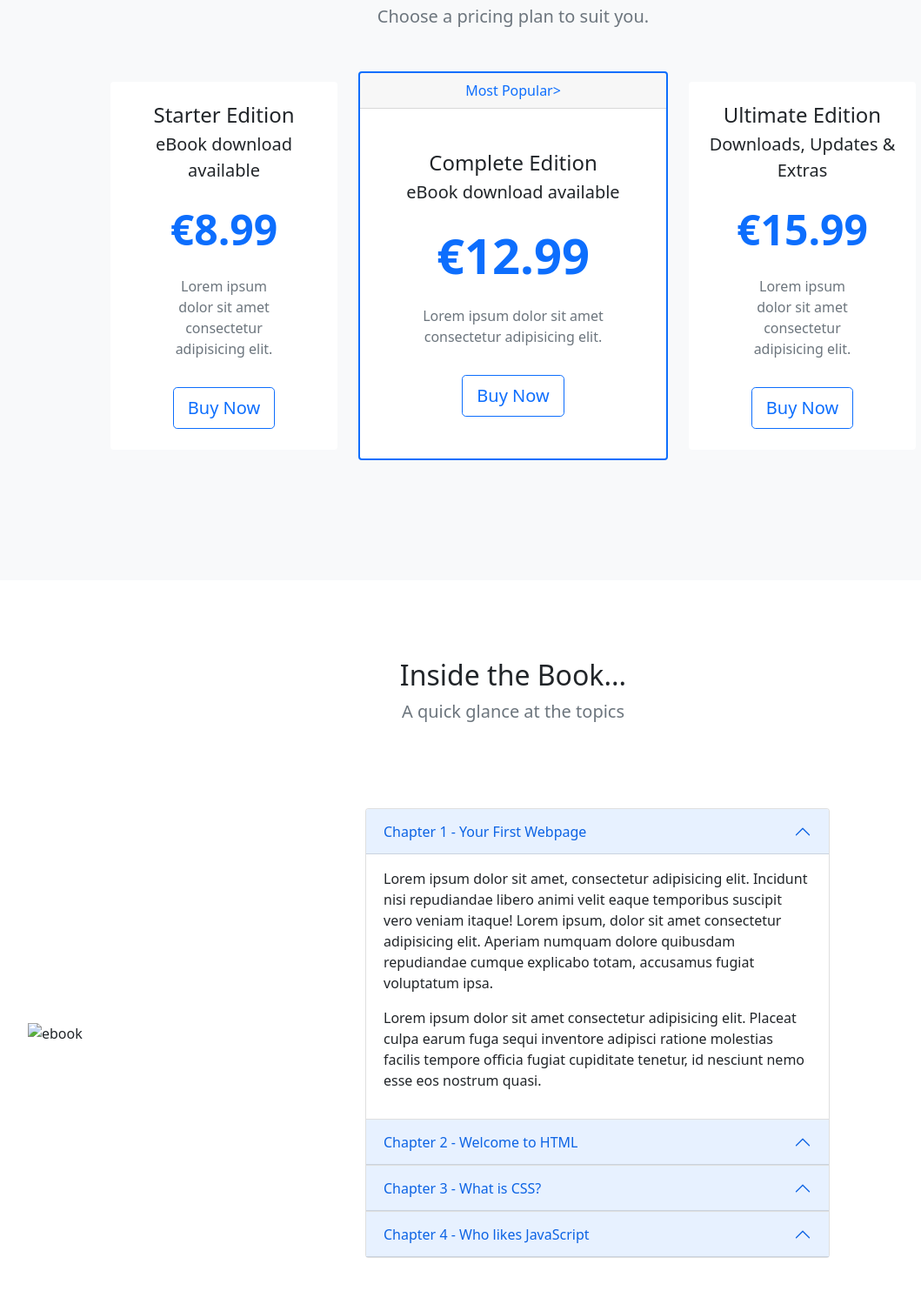
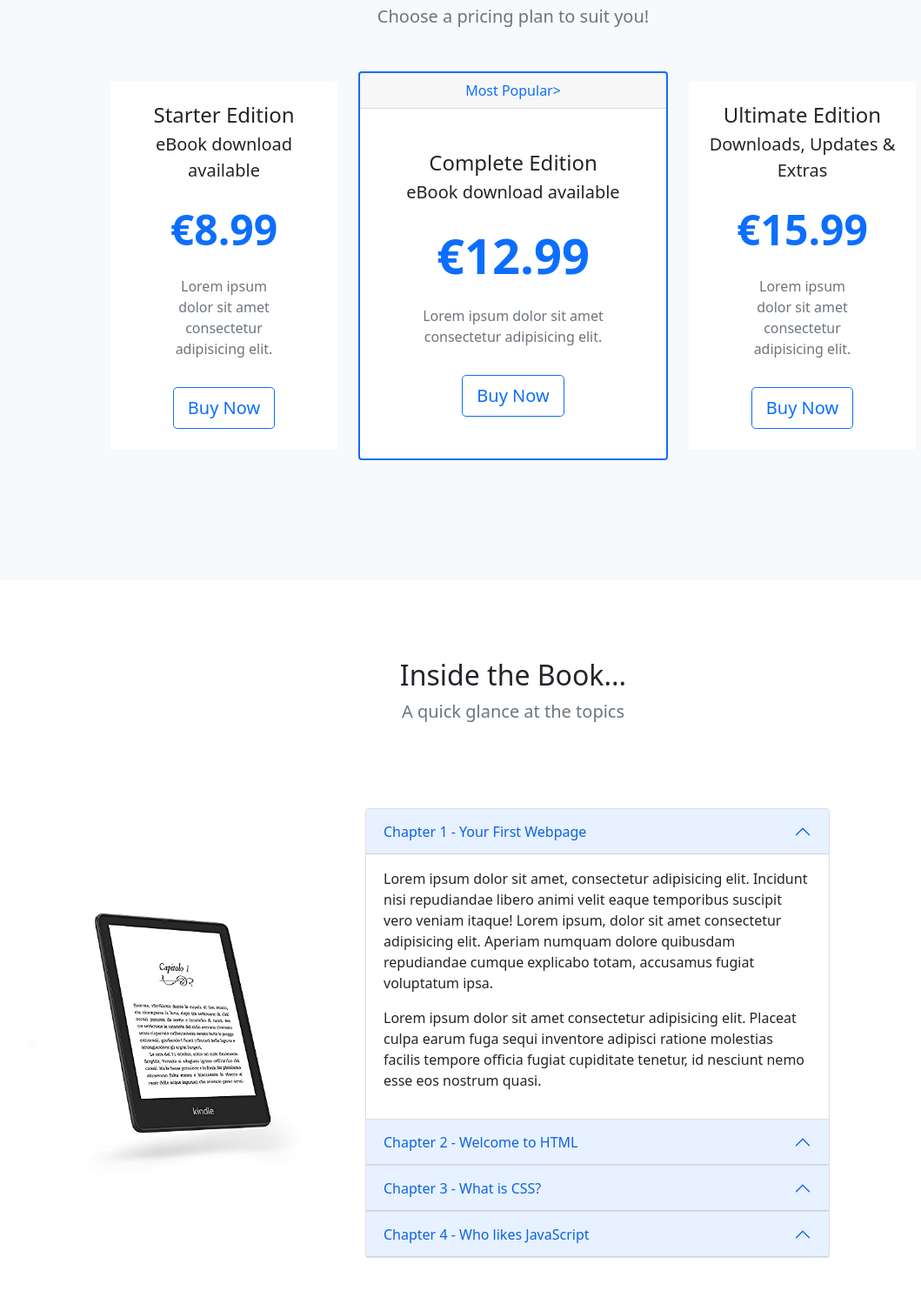
Before and after one commit to Th3ThirdMan/bootstrap_eBook, a plain HTML site: page index.html in a window 1280 px wide. Shown: the part 670-2154 px from the top of the page at 87% size, without its empty margins (50-1109 px from the left). Drawn offline with nearby package versions, Linux system fonts and the light colour scheme.

Commit message:
Syntax Update

```diff
--- a/index.html
+++ b/index.html
@@ -8,7 +8,6 @@
         integrity="sha384-1BmE4kWBq78iYhFldvKuhfTAU6auU8tT94WrHftjDbrCEXSU1oBoqyl2QvZ6jIW3" crossorigin="anonymous">
     <link rel="stylesheet" href="https://cdn.jsdelivr.net/npm/bootstrap-icons@1.10.5/font/bootstrap-icons.css">
     <link rel="stylesheet" href="assets/css/style.css">
-    <link rel="stylesheet" src="assets/images">
     <title>Your Coding Skills</title>
     <style>
         section {
@@ -101,7 +100,7 @@
 
 
                 <div class="col-md-5 text-center d-none d-md-block">
-                    <img class="img-fluid" src="/assets/images/coding.jpg" alt="ebook cover">
+                    <img class="img-fluid" src="/assets/images/coding.jpg" alt="coding picture">
                 </div>
             </div>
         </div>
@@ -111,7 +110,7 @@
         <div class="container-lg">
             <div class="text-center">
                 <h2>Pricing Plans</h2>
-                <p class="lead text-muted">Choose a pricing plan to suit you.</p>
+                <p class="lead text-muted">Choose a pricing plan to suit you!</p>
                 <div class="row my-5 align-items-center justify-content-center">
                     <div class="col-8 col-lg-4 col-xl-3">
                         <div class="card border-0">
@@ -162,7 +161,7 @@
             </div>
             <div class="row my-5 g-5 align-items-center">
                 <div class="col-6 col-lg-4">
-                    <img src="blob/main/assets/images/kindle.jpg" alt="ebook" class="img-fluid">
+                    <img src="/assets/images/kindle.jpg" alt="kindle" class="img-fluid">
                 </div>
 
 
```
Also changed, not shown: 2 other files.
